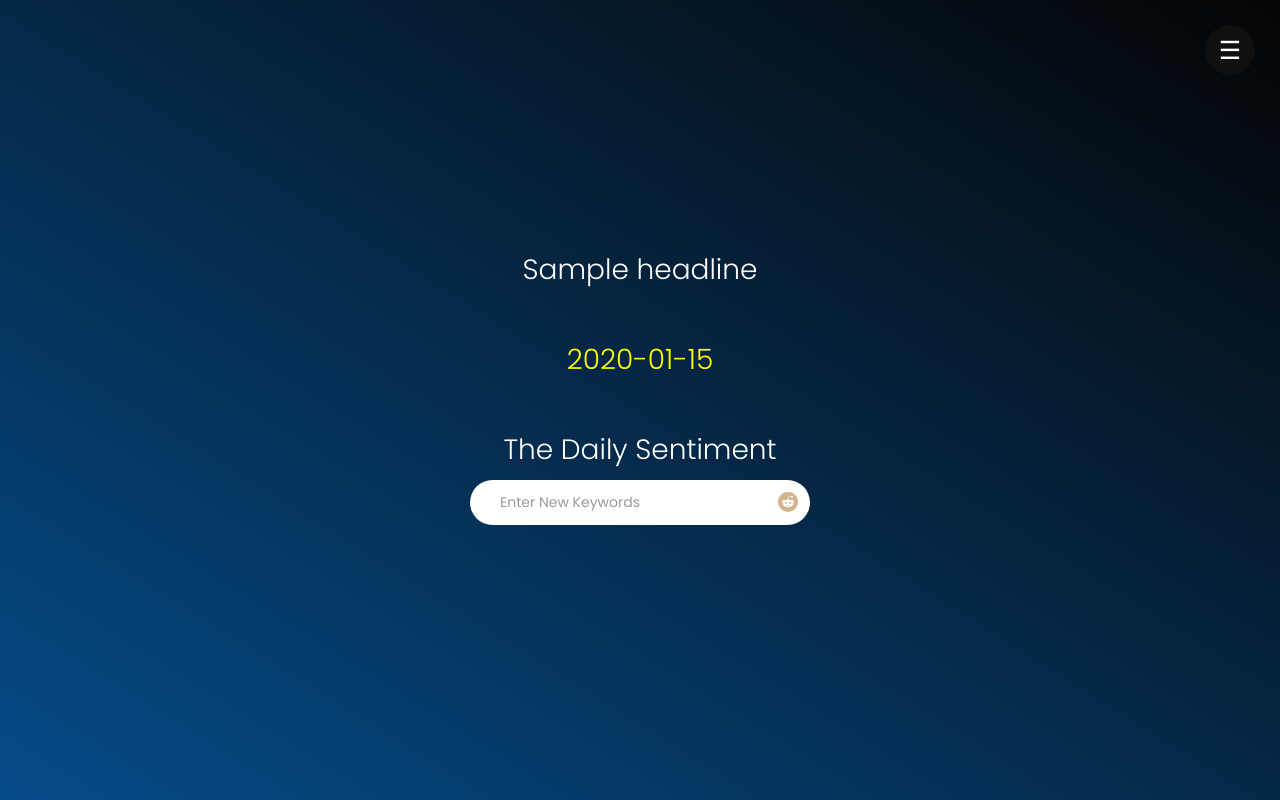
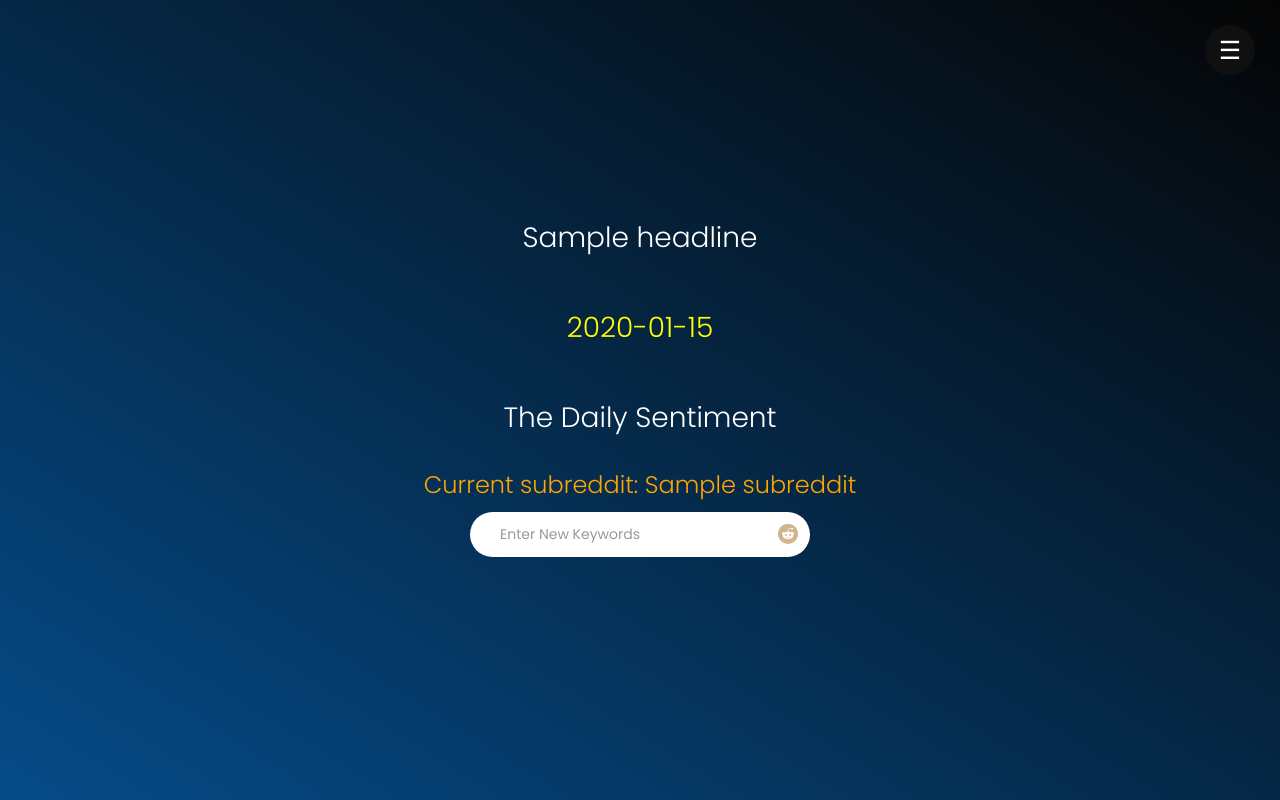
Before and after one commit to gakwong/DailySentiment, a Flask app: template DailySentiment/templates/index.html in a window 1280 px wide. Run offline with Flask 2, Linux system fonts and the light colour scheme; the template is opened without the code that fills it: most values are stand-ins (such as "Sample title", 1, 10 or a date in 2020); some libraries are stand-ins or nearby versions.

Commit message:
Added more methods

```diff
--- a/DailySentiment/main.py
+++ b/DailySentiment/main.py
@@ -16,11 +16,11 @@ def main():
         newsub = request.form['subreddit']
         #print(newsub)
         data = runWebscrape(newsub)
-        #print(data.to_string())
         title = get_title(data, 0)
         url = get_link(data, 0)
         sentiment = np.round(get_sentiment(data),5)
-        return render_template("index.html", headline = title, link = url, sentiment = sentiment)
+        sub_link = "https://www.reddit.com/r/" + newsub
+        return render_template("index.html", headline = title, link = url, sentiment = sentiment, subreddit = newsub, sub_link= sub_link)
     else:
         #a = get database info
         data = runWebscrape("WorldNews")
@@ -32,7 +32,7 @@ def main():
         #hlTwoImg = data.iloc[1]['title']
         #imgscr.main(hlOneImg);
         #imgscr.main(hlTwoImg);
-        return render_template('index.html', headline = title, link = url, sentiment = sentiment)
+        return render_template('index.html', headline = title, link = url, sentiment = sentiment, subreddit="WorldNews", sub_link = "https://www.reddit.com/r/worldnews/")
 
 
 @app.route("/method")
--- a/DailySentiment/templates/index.html
+++ b/DailySentiment/templates/index.html
@@ -115,7 +115,7 @@ https://templatemo.com/tm-521-get-ready
 
                     <div class="col-md-12 col-sm-12">
                          <div class="home-info">
-                           <a href="{{link}}"><h1>{{headline}}</h1></a>
+                           <a target=="_blank" href="{{link}}"><h1>{{headline}}</h1></a>
                            <br>
                            <div class="container2">
                              {% if sentiment > 0 %}
@@ -128,6 +128,7 @@ https://templatemo.com/tm-521-get-ready
                             </div>
                            <br>
                               <h1> The Daily Sentiment </h1>
+                              <h3> <a target="_blank" style="text-decoration: none; color: orange" href={{sub_link}} > Current subreddit: {{subreddit}} </a> </h3>
                               <div class="subscribe-form">
                                 <form action"{{ url_for('.main') }}" method="post">
                                   <input type = "text" name = "subreddit" class="form-control" placeholder="Enter New Keywords" required="">
```
